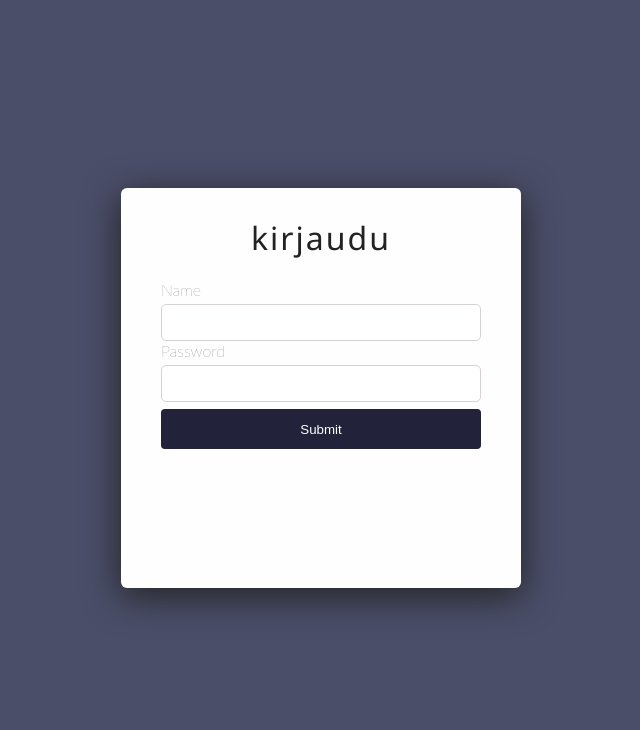
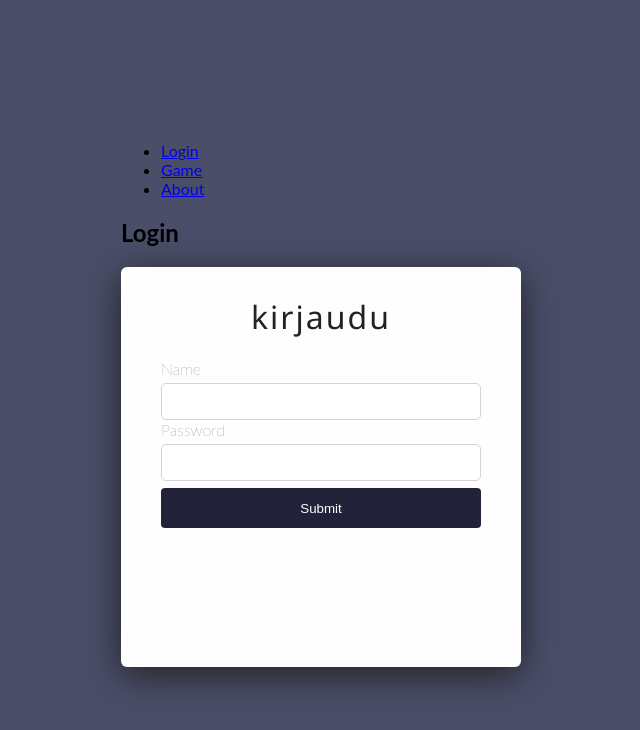
Before and after one commit to suvisyrjalainen/raksapeli_web, a React (Create React App) app in the folder my-app/: page / in a window 1280 px wide. Shown: the top 730 px of the page, without its empty margins (327-967 px from the left). Built offline with nearby package versions, Linux system fonts and the light colour scheme; no server answers.

Commit message:
routing lisätty

```diff
--- a/my-app/src/App.js
+++ b/my-app/src/App.js
@@ -1,12 +1,16 @@
 import React, { Component } from 'react';
-import Form from './Form';
+import Login from './Login';
+import {
+  BrowserRouter as Router,
+  Switch,
+  Route,
+  Link
+} from "react-router-dom";
 
 class App extends Component {
   constructor(props) {
     super(props);
-    this.state = { apiResponse: "",
-                    characters: []
-                  };
+    this.state = { apiResponse: ""};
   }
 
   callAPI() {
@@ -22,23 +26,72 @@ class App extends Component {
 
 
 
-
-
-    handleSubmit = character => {
-        this.setState({characters: [...this.state.characters, character]});
-    }
-
     render() {
 
 
         return (
           <div>
-                <Form handleSubmit={this.handleSubmit} />
-                <p className="App-intro apitestcolor">{this.state.apiResponse}</p>
+          <Router>
+            <div>
+              <ul>
+                <li>
+                  <Link to="/">Login</Link>
+                </li>
+                <li>
+                  <Link to="/game">Game</Link>
+                </li>
+                <li>
+                  <Link to="/about">About</Link>
+                </li>
+
+              </ul>
+
+              <Switch>
+                <Route path="/about">
+                  <About />
+                </Route>
+                <Route path="/game">
+                  <Game />
+                </Route>
+                <Route path="/">
+                  <Login_page />
+                </Route>
+              </Switch>
+            </div>
+          </Router>
+
+
+
           </div>
-
         );
     }
 }
 
+function Login_page() {
+  return (
+    <div>
+      <h2>Login</h2>
+      <div>
+            <Login/>
+      </div>
+    </div>
+  );
+}
+
+function Game() {
+  return (
+    <div>
+      <h2>Game</h2>
+    </div>
+  );
+}
+
+function About() {
+  return (
+    <div>
+      <h2>About</h2>
+    </div>
+  );
+}
+
 export default App;
--- /dev/null
+++ b/my-app/src/Login.js
@@ -0,0 +1,33 @@
+import React, {Component} from 'react';
+import { Redirect, useLocation } from "react-router-dom";
+import Form from './Form';
+
+class App extends Component {
+  constructor(props) {
+    super(props);
+    this.state = {characters: []};
+  }
+
+  handleSubmit = character => {
+      this.setState({characters: [...this.state.characters, character]});
+  }
+
+  render() {
+      const { name, password } = this.state;
+
+      return (
+        <div>
+          <h2>Login</h2>
+          <div>
+                <Form handleSubmit={this.handleSubmit} />
+                <p className="App-intro apitestcolor">{this.state.apiResponse}</p>
+          </div>
+        </div>
+      );
+    }
+
+
+
+}
+
+export default Form;
```
Also changed, not shown: 1 other file (tests, documents, lock files or other folders).
